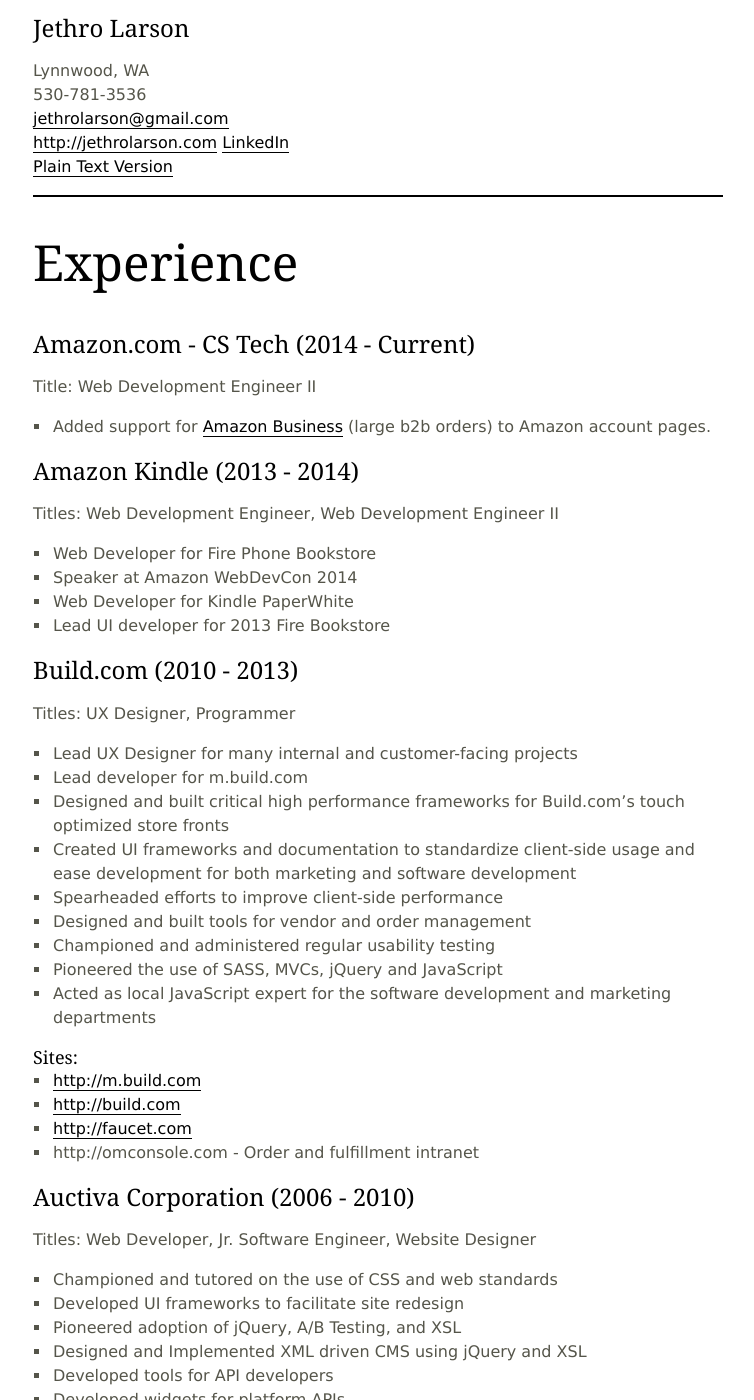
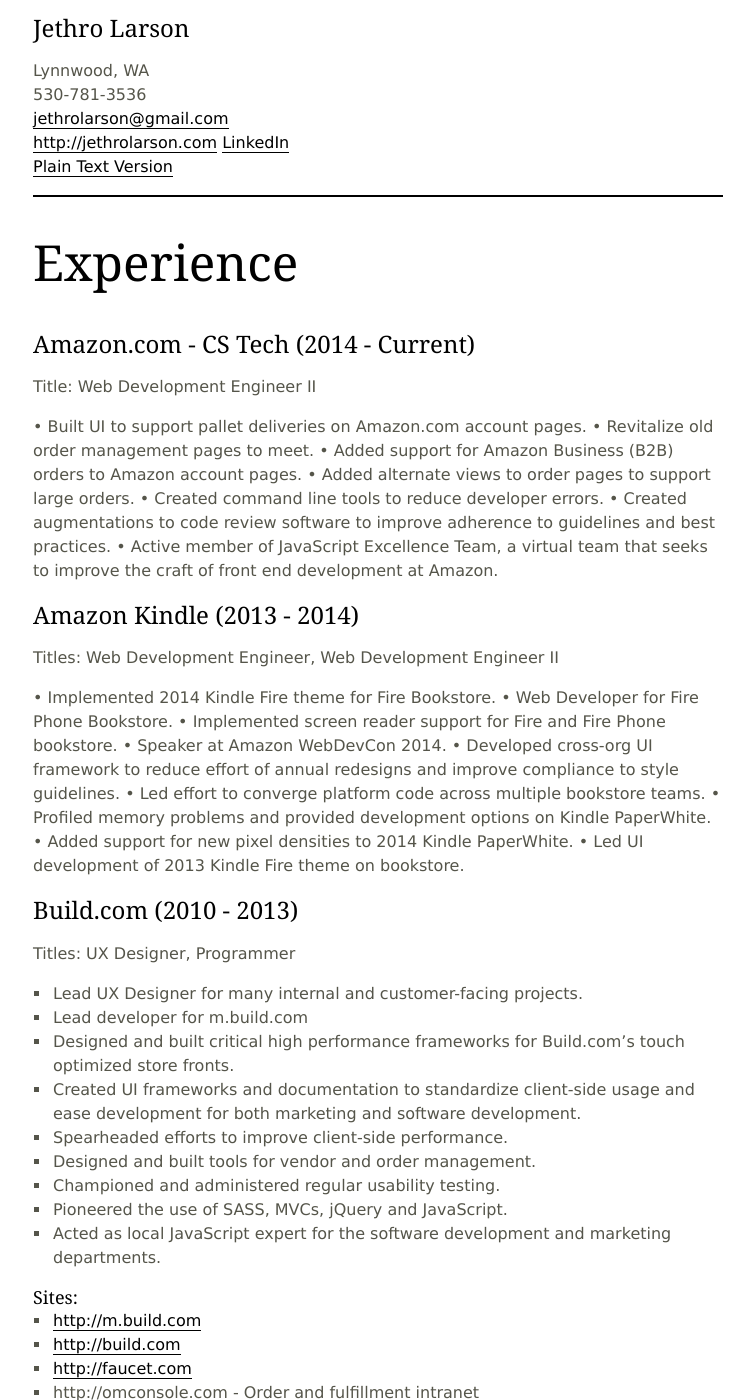
Before and after one commit to jethrolarson/jethrolarson.github.com, a Jekyll site: the page built from resume.md, in a window 1280 px wide and 1400 px high. Shown: the whole window, without its empty margins (262-1016 px from the left). Built offline with Jekyll 4.4.1, drawn with Linux system fonts in a browser that asks for light colours; some of the changed text lies outside the part shown.

Commit message:
Update resume.md

```diff
--- a/resume.md
+++ b/resume.md
@@ -21,32 +21,43 @@
 -----------------------------------
 Title: Web Development Engineer II
 
-* Added support for [Amazon Business](http://www.amazon.com/b) (large b2b orders) to Amazon account pages.
+•	Built UI to support pallet deliveries on Amazon.com account pages.
+•	Revitalize old order management pages to meet.
+•	Added support for Amazon Business (B2B) orders to Amazon account pages.
+•	Added alternate views to order pages to support large orders.
+•	Created command line tools to reduce developer errors.
+•	Created augmentations to code review software to improve adherence to guidelines and best practices.
+•	Active member of JavaScript Excellence Team, a virtual team that seeks to improve the craft of front end development at Amazon.
 
 
 Amazon Kindle (2013 - 2014)
 ----------------------------
 Titles: Web Development Engineer, Web Development Engineer II
 
-* Web Developer for Fire Phone Bookstore
-* Speaker at Amazon WebDevCon 2014
-* Web Developer for Kindle PaperWhite
-* Lead UI developer for 2013 Fire Bookstore
+•	Implemented 2014 Kindle Fire theme for Fire Bookstore.
+•	Web Developer for Fire Phone Bookstore.
+•	Implemented screen reader support for Fire and Fire Phone bookstore.
+•	Speaker at Amazon WebDevCon 2014.
+•	Developed cross-org UI framework to reduce effort of annual redesigns and improve compliance to style guidelines.
+•	Led effort to converge platform code across multiple bookstore teams.
+•	Profiled memory problems and provided development options on Kindle PaperWhite.
+•	Added support for new pixel densities to 2014 Kindle PaperWhite.
+•	Led UI development of 2013 Kindle Fire theme on bookstore.
 
 
 Build.com (2010 - 2013)
 -----------------------------------
 Titles: UX Designer, Programmer
 
-* Lead UX Designer for many internal and customer-facing projects
+* Lead UX Designer for many internal and customer-facing projects.
 * Lead developer for m.build.com
-* Designed and built critical high performance frameworks for Build.com's touch optimized store fronts
-* Created UI frameworks and documentation to standardize client-side usage and ease development for both marketing and software development
-* Spearheaded efforts to improve client-side performance
-* Designed and built tools for vendor and order management
-* Championed and administered regular usability testing
-* Pioneered the use of SASS, MVCs, jQuery and JavaScript
-* Acted as local JavaScript expert for the software development and marketing departments
+* Designed and built critical high performance frameworks for Build.com's touch optimized store fronts.
+* Created UI frameworks and documentation to standardize client-side usage and ease development for both marketing and software development.
+* Spearheaded efforts to improve client-side performance.
+* Designed and built tools for vendor and order management.
+* Championed and administered regular usability testing.
+* Pioneered the use of SASS, MVCs, jQuery and JavaScript.
+* Acted as local JavaScript expert for the software development and marketing departments.
 
 ### Sites:
 * <http://m.build.com>
@@ -58,13 +69,13 @@
 ------------------------------------
 Titles: Web Developer, Jr. Software Engineer, Website Designer
 
-* Championed and tutored on the use of CSS and web standards
-* Developed UI frameworks to facilitate site redesign
-* Pioneered adoption of jQuery, A/B Testing, and XSL
-* Designed and Implemented XML driven CMS using jQuery and XSL
-* Developed tools for API developers
-* Developed widgets for platform APIs
-* Developed gamification applications in Flash
+* Championed and tutored on the use of CSS and web standards.
+* Developed UI frameworks to facilitate site redesign.
+* Pioneered adoption of jQuery, A/B Testing, and XSL.
+* Designed and Implemented XML driven CMS using jQuery and XSL.
+* Developed tools for API developers.
+* Developed widgets for platform APIs.
+* Developed gamification applications in Flash.
 
 ### Sites:
 * PoweredByAMP.com
@@ -87,13 +98,14 @@
 Created custom job board in wordpress for CommunityCareOptions.com
 
 ### [Navigation North](http://navigationnorth.com) (2012)
-Contract work prototyping [educational tools for the Smithsonian](http://scems.navnorth.com). Acted as UX but also did significant development using Backbone, stylus, and PHP.
+
+Contract work prototyping educational tools for the Smithsonian <https://learninglab.si.edu>. Acted as UX Designer but also did significant development using Backbone, stylus, and PHP. Also created visualization for education Common Core Standards.
 
 ### JsAces.com (2009-2011)
 Part of a startup front-end development consultancy focused on developing markup and CSS frameworks. Worked on a google maps widget for real estate agency CMS.
 
 ### Todoosie.com (2009-2010)
-Simple collaborative todo list app I authored with help from [@bradonweb](http://twitter.com/bradonweb)
+Simple collaborative todo list app I authored with from [@bradonweb](http://twitter.com/bradonweb)
 
 ### Bloody Bits  (2009 - 2010)
 Game Designer, writer, and developer.
@@ -157,29 +173,7 @@
 * KISS
 * YAGNI
 
-Version Control
----------------
-* Git
-* SVN
-
-Platforms
----------
-* Google AppEngine
-* ASP.NET
-* Mason
-* ColdFusion
-* Node JS
-
-Favorite tools
---------------
-* Atom
-* Vim
-* Chrome Web Inspector
-* Paper (yes, real paper)
-* Whiteboard
-
 Additional Links
 ----------------
 * <https://github.com/jethrolarson>
 * <http://www.jethrolarson.com>
-* [Jethro User Guide](https://github.com/jethrolarson/jethrolarson.github.com/blob/master/README.md)
```
Also changed, not shown: other parts of resume.md (+9 -5 lines).
